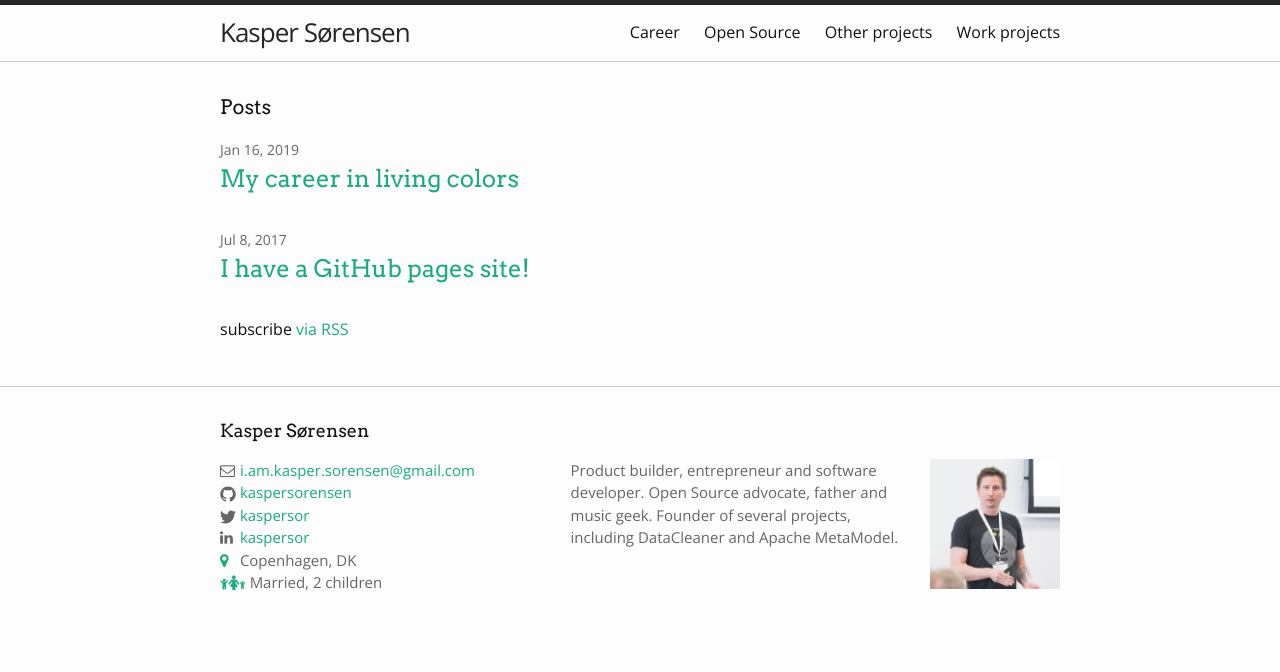
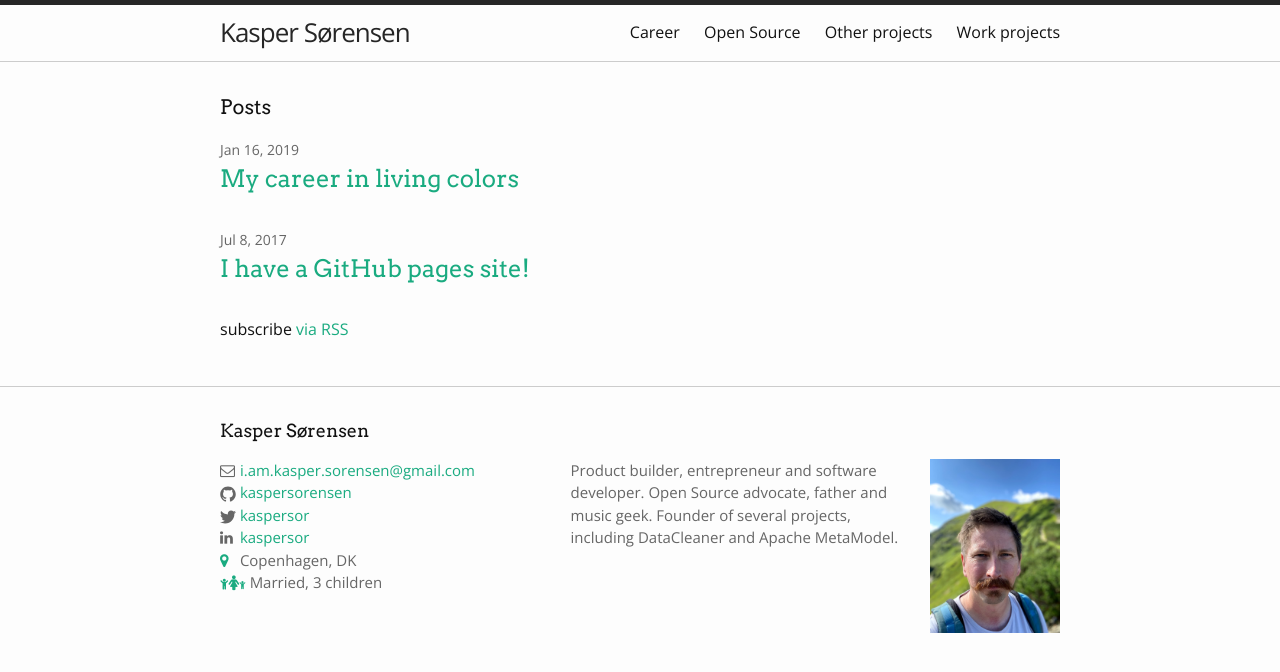
Before and after one commit to kaspersorensen/kaspersorensen.github.io, a Jekyll site: the page built from index.md, in a window 1280 px wide. Shown: the top 672 px of the page. Built offline with Jekyll 4.4.1, drawn with Linux system fonts in a browser that asks for light colours; nearby versions of some CDN libraries; a script that is not in the unit is left out.

Commit message:
Bio update

```diff
--- a/_includes/footer.html
+++ b/_includes/footer.html
@@ -30,7 +30,7 @@
           <li><i class="fa brand icon fa-map-marker" aria-hidden="true"></i> Copenhagen, DK</li>
           <li>
             <i class="fa brand fa-child small" aria-hidden="true"></i><i class="fa brand fa-female" aria-hidden="true"></i><i class="fa brand fa-child smaller" aria-hidden="true"></i>
-            Married, 2 children
+            Married, 3 children
           </li>
         </ul>
       </div>
@@ -38,7 +38,7 @@
         <p>{{ site.description | escape }}</p>
       </div>
       <div class="footer-col footer-col-photo">
-        <img src="/assets/photos/speaker_02.jpg"/>
+        <img src="/assets/photos/ks_outdoors01.jpg"/>
       </div>
     </div>
 
```
Also changed, not shown: assets/photos/ks_outdoors01.jpg (added).
